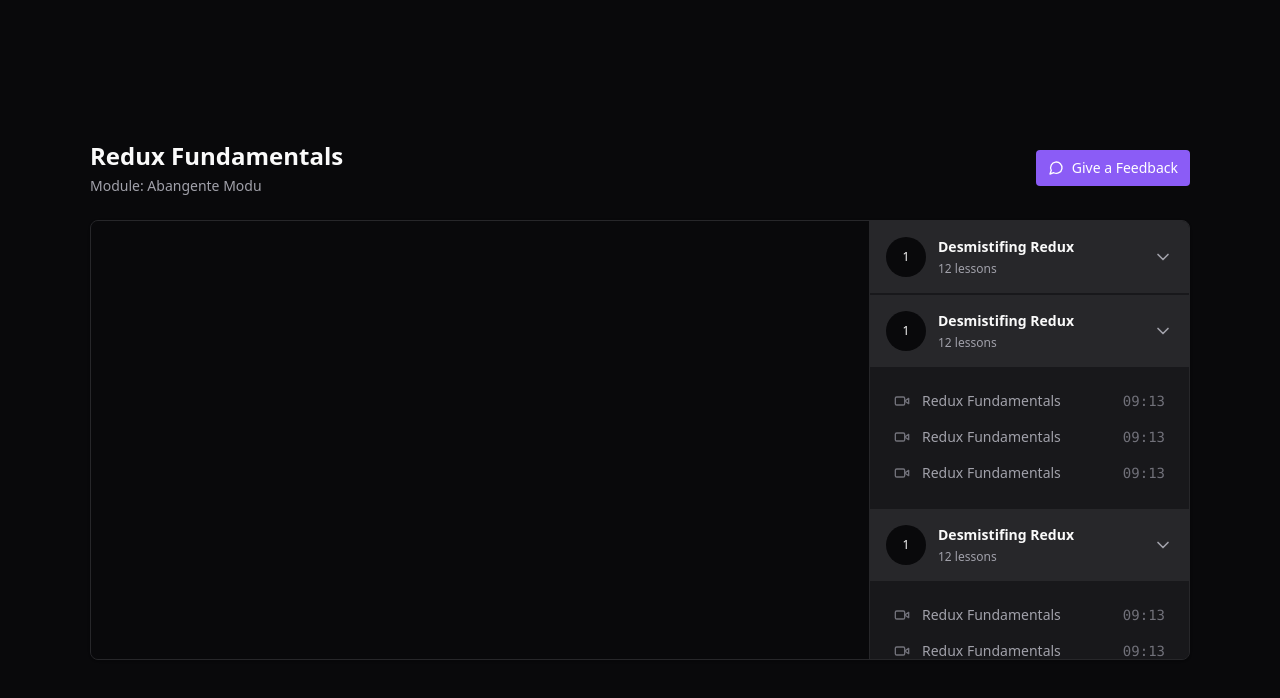
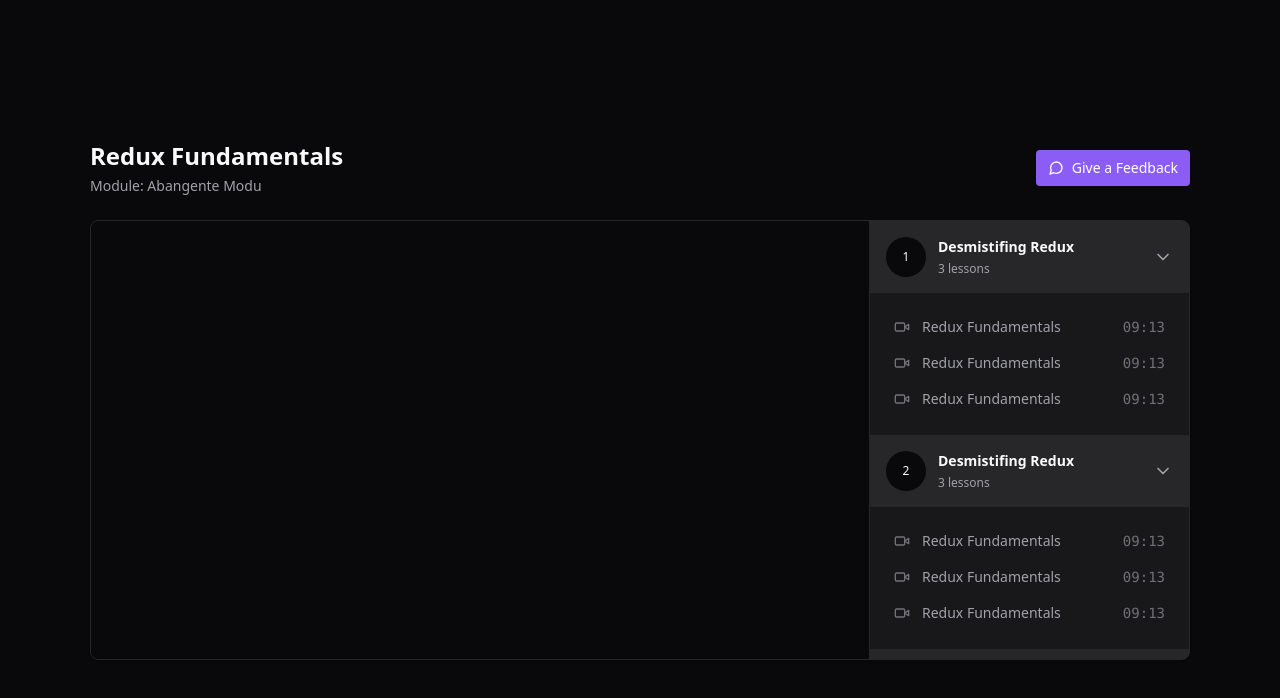
Before and after one commit to luiz504/07-ig22reactjs-redux-zustand, a React (Vite) app: page / in a window 1280 px wide. Shown: the top 698 px of the page. Built offline with nearby package versions, Linux system fonts and the light colour scheme.

Commit message:
chore: components split

```diff
--- /dev/null
+++ b/src/components/Header.tsx
@@ -0,0 +1,12 @@
+import React from 'react'
+
+// import { Container } from './styles';
+
+export const Header: React.FC = () => {
+  return (
+    <div className="flex flex-col gap-1">
+      <h1 className=" text-2xl font-bold">Redux Fundamentals</h1>
+      <span className="text-sm text-zinc-400">Module: Abangente Modu</span>
+    </div>
+  )
+}
--- /dev/null
+++ b/src/components/Lesson.tsx
@@ -0,0 +1,17 @@
+import { FC } from 'react'
+import { Video } from 'lucide-react'
+
+interface LessonProps {
+  title: string
+  duration: string
+}
+export const Lesson: FC<LessonProps> = ({ title, duration }) => {
+  return (
+    <button className="flex items-center gap-3 text-sm text-zinc-400">
+      <Video className="w-4 h-4 text-zinc-500" /> <span>{title}</span>
+      <span className="ml-auto font-mono text-sm text-zinc-500">
+        {duration}
+      </span>
+    </button>
+  )
+}
--- /dev/null
+++ b/src/components/Module.tsx
@@ -0,0 +1,42 @@
+import { FC } from 'react'
+import { ChevronDown } from 'lucide-react'
+
+import { Lesson } from './Lesson'
+
+interface ModulePros {
+  moduleIndex: number
+  title: string
+  amountOfLessons: number
+}
+
+export const Module: FC<ModulePros> = ({
+  moduleIndex,
+  title,
+  amountOfLessons,
+}) => {
+  return (
+    <div>
+      <button className="flex w-full items-center gap-3 bg-zinc-800 p-4 hover:bg-zinc-700 transition">
+        <div className="flex items-center justify-center h-10 w-10 rounded-full bg-zinc-950 text-xs">
+          {moduleIndex}
+        </div>
+        <div className="flex flex-col gap-1 text-left">
+          <strong className="text-sm">{title}</strong>
+          <span className="text-xs text-zinc-400">
+            {amountOfLessons === 1
+              ? `${amountOfLessons} lesson`
+              : `${amountOfLessons} lessons`}
+          </span>
+        </div>
+
+        <ChevronDown className="w-5 h-5 ml-auto text-zinc-400" />
+      </button>
+
+      <nav className="relative flex flex-col gap-4 p-6">
+        <Lesson title="Redux Fundamentals" duration="09:13" />
+        <Lesson title="Redux Fundamentals" duration="09:13" />
+        <Lesson title="Redux Fundamentals" duration="09:13" />
+      </nav>
+    </div>
+  )
+}
--- /dev/null
+++ b/src/components/Video.tsx
@@ -0,0 +1,15 @@
+import React from 'react'
+import ReactPlayer from 'react-player'
+
+export const Video: React.FC = () => {
+  return (
+    <div className="w-full bg-zinc-950 aspect-video">
+      <ReactPlayer
+        width={'100%'}
+        height={'100%'}
+        controls
+        url="https://www.youtube.com/watch?v=wDjeBNv6ip0"
+      />
+    </div>
+  )
+}
--- a/src/pages/Player.tsx
+++ b/src/pages/Player.tsx
@@ -1,21 +1,17 @@
-import { ChevronDown, MessageCircle, Video } from 'lucide-react'
 import React from 'react'
-import ReactPlayer from 'react-player'
+import { MessageCircle } from 'lucide-react'
 
-// import { Container } from './styles';
+import { Header } from '../components/Header'
+import { Video } from '../components/Video'
+import { Module } from '../components/Module'
 
 export const Player: React.FC = () => {
+  const modules = Array.from({ length: 4 }, (_, i) => ({ id: i }))
   return (
     <div className="h-screen bg-zinc-950 text-zinc-50 flex justify-center items-center">
       <div className="flex w-[1100px] flex-col gap-6">
         <div className="flex items-center justify-between">
-          {/** Header */}
-          <div className="flex flex-col gap-1">
-            <h1 className=" text-2xl font-bold">Redux Fundamentals</h1>
-            <span className="text-sm text-zinc-400">
-              Module: Abangente Modu
-            </span>
-          </div>
+          <Header />
 
           <button className="flex items-center gap-2 rounded bg-violet-500 px-3 py-2 text-sm font-medium text-white hover:bg-violet-600 hover:transition">
             <MessageCircle className="w-4 h-4" />
@@ -25,128 +21,18 @@
 
         <main className="relative pr-80 flex overflow-hidden rounded-lg border border-zinc-800 bg-zinc-900 shadow">
           <div className="flex-1">
-            <div className="w-full bg-zinc-950 aspect-video">
-              <ReactPlayer
-                width={'100%'}
-                height={'100%'}
-                controls
-                url="https://www.youtube.com/watch?v=wDjeBNv6ip0"
-              />
-            </div>
+            <Video />
           </div>
 
           <aside className="w-80 absolute inset-y-0 right-0 border-l border-zinc-800 bg-zinc-900 divide-y-2 divide-zinc-900 overflow-y-scroll  scrollbar-thin scrollbar-track-zinc-950 scrollbar-thumb-zinc-800">
-            <div>
-              <button className="flex w-full items-center gap-3 bg-zinc-800 p-4 hover:bg-zinc-700 transition">
-                <div className="flex items-center justify-center h-10 w-10 rounded-full bg-zinc-950 text-xs">
-                  1
-                </div>
-                <div className="flex flex-col gap-1 text-left">
-                  <strong className="text-sm">Desmistifing Redux</strong>
-                  <span className="text-xs text-zinc-400">12 lessons</span>
-                </div>
-
-                <ChevronDown className="w-5 h-5 ml-auto text-zinc-400" />
-              </button>
-
-              {/* <nav className="relative flex flex-col gap-4 p-6">
-                <button className="flex items-center gap-3 text-sm text-zinc-400">
-                  <Video className="w-4 h-4 text-zinc-500" />{' '}
-                  <span>Redux Fundamentals</span>
-                  <span className="ml-auto font-mono text-sm text-zinc-500">
-                    09:13
-                  </span>
-                </button>
-                <button className="flex items-center gap-3 text-sm text-zinc-400">
-                  <Video className="w-4 h-4 text-zinc-500" />{' '}
-                  <span>Redux Fundamentals</span>
-                  <span className="ml-auto font-mono text-sm text-zinc-500">
-                    09:13
-                  </span>
-                </button>{' '}
-                <button className="flex items-center gap-3 text-sm text-zinc-400">
-                  <Video className="w-4 h-4 text-zinc-500" />{' '}
-                  <span>Redux Fundamentals</span>
-                  <span className="ml-auto font-mono text-sm text-zinc-500">
-                    09:13
-                  </span>
-                </button>
-              </nav> */}
-            </div>
-            <div>
-              <button className="flex w-full items-center gap-3 bg-zinc-800 p-4 hover:bg-zinc-700 transition">
-                <div className="flex items-center justify-center h-10 w-10 rounded-full bg-zinc-950 text-xs">
-                  1
-                </div>
-                <div className="flex flex-col gap-1 text-left">
-                  <strong className="text-sm">Desmistifing Redux</strong>
-                  <span className="text-xs text-zinc-400">12 lessons</span>
-                </div>
-
-                <ChevronDown className="w-5 h-5 ml-auto text-zinc-400" />
-              </button>
-
-              <nav className="relative flex flex-col gap-4 p-6">
-                <button className="flex items-center gap-3 text-sm text-zinc-400">
-                  <Video className="w-4 h-4 text-zinc-500" />{' '}
-                  <span>Redux Fundamentals</span>
-                  <span className="ml-auto font-mono text-sm text-zinc-500">
-                    09:13
-                  </span>
-                </button>
-                <button className="flex items-center gap-3 text-sm text-zinc-400">
-                  <Video className="w-4 h-4 text-zinc-500" />{' '}
-                  <span>Redux Fundamentals</span>
-                  <span className="ml-auto font-mono text-sm text-zinc-500">
-                    09:13
-                  </span>
-                </button>{' '}
-                <button className="flex items-center gap-3 text-sm text-zinc-400">
-                  <Video className="w-4 h-4 text-zinc-500" />{' '}
-                  <span>Redux Fundamentals</span>
-                  <span className="ml-auto font-mono text-sm text-zinc-500">
-                    09:13
-                  </span>
-                </button>
-              </nav>
-            </div>
-            <div>
-              <button className="flex w-full items-center gap-3 bg-zinc-800 p-4 hover:bg-zinc-700 transition">
-                <div className="flex items-center justify-center h-10 w-10 rounded-full bg-zinc-950 text-xs">
-                  1
-                </div>
-                <div className="flex flex-col gap-1 text-left">
-                  <strong className="text-sm">Desmistifing Redux</strong>
-                  <span className="text-xs text-zinc-400">12 lessons</span>
-                </div>
-
-                <ChevronDown className="w-5 h-5 ml-auto text-zinc-400" />
-              </button>
-
-              <nav className="relative flex flex-col gap-4 p-6">
-                <button className="flex items-center gap-3 text-sm text-zinc-400">
-                  <Video className="w-4 h-4 text-zinc-500" />{' '}
-                  <span>Redux Fundamentals</span>
-                  <span className="ml-auto font-mono text-sm text-zinc-500">
-                    09:13
-                  </span>
-                </button>
-                <button className="flex items-center gap-3 text-sm text-zinc-400">
-                  <Video className="w-4 h-4 text-zinc-500" />{' '}
-                  <span>Redux Fundamentals</span>
-                  <span className="ml-auto font-mono text-sm text-zinc-500">
-                    09:13
-                  </span>
-                </button>{' '}
-                <button className="flex items-center gap-3 text-sm text-zinc-400">
-                  <Video className="w-4 h-4 text-zinc-500" />{' '}
-                  <span>Redux Fundamentals</span>
-                  <span className="ml-auto font-mono text-sm text-zinc-500">
-                    09:13
-                  </span>
-                </button>
-              </nav>
-            </div>
+            {modules.map((item, index) => (
+              <Module
+                key={item.id}
+                moduleIndex={index + 1}
+                title="Desmistifing Redux"
+                amountOfLessons={3}
+              />
+            ))}
           </aside>
         </main>
       </div>
```
